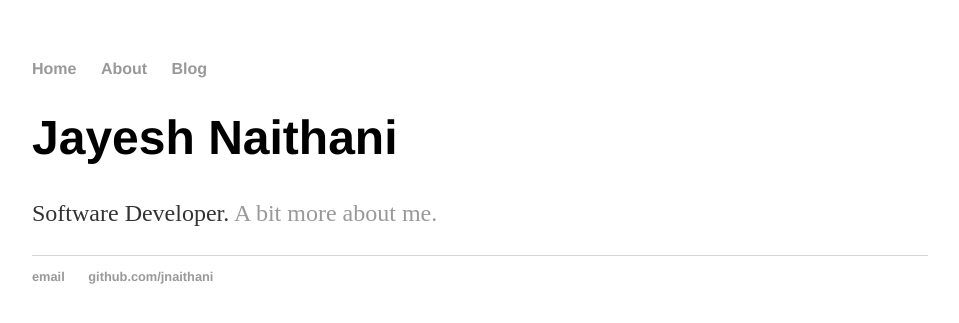
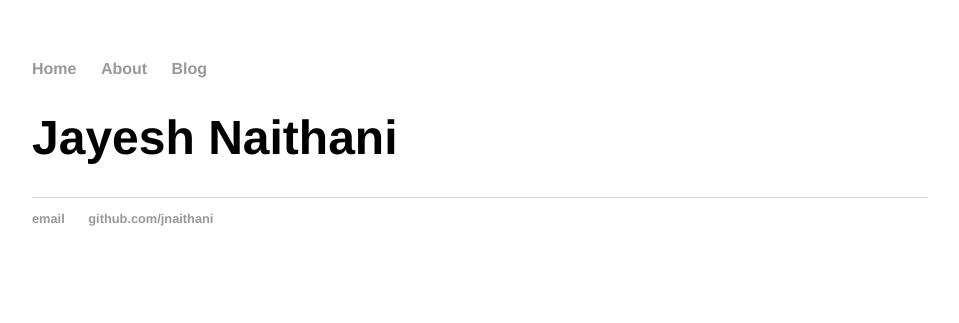
Before and after one commit to jnaithani/jnaithani.github.io, a Jekyll site: the page built from index.html, in a window 1280 px wide. Shown: the top 323 px of the page, without its empty margins (160-1119 px from the left). Built offline with Jekyll 4.4.1, drawn with Linux system fonts in a browser that asks for light colours.

Commit message:
Cleaning up.

```diff
--- a/index.html
+++ b/index.html
@@ -4,5 +4,5 @@ title: Jayesh Naithani
 ---
 <div class="blurb">
 	<h1>Jayesh Naithani</h1>
-	<p>Software Developer. <a href="/about">A bit more about me.</a></p>
+	<!--p>Software Developer. <a href="/about">A bit more about me.</a></p-->
 </div><!-- /.blurb -->
```
